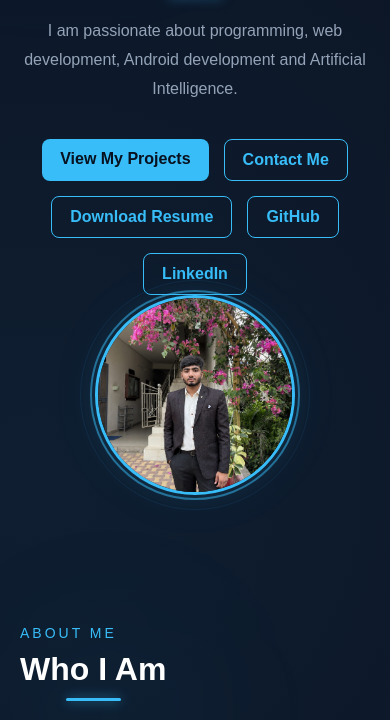
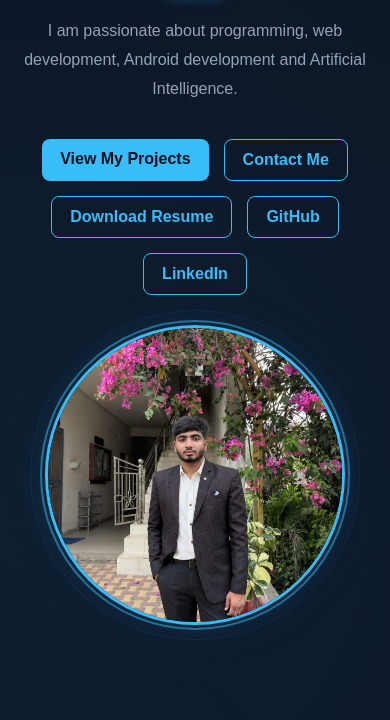
Before and after one commit to as6030461-dev/Aditya, a plain HTML site: page index.html in a window 390 px wide. Shown: the part 380-1100 px from the top of the page. Drawn offline with Linux system fonts and the light colour scheme.

Commit message:
Update style.css

```diff
--- a/style.css
+++ b/style.css
@@ -1412,3 +1412,44 @@ section::before {
     background: #25D366;
     color: #ffffff;
 }
+/* Mobile Hero Image Fix */
+
+@media (max-width: 768px) {
+
+    .hero {
+        display: flex;
+        flex-direction: column;
+        align-items: center;
+        text-align: center;
+    }
+
+    .hero-text {
+        width: 100%;
+        display: flex;
+        flex-direction: column;
+        align-items: center;
+    }
+
+    .hero-image {
+        width: 100%;
+        display: flex;
+        justify-content: center;
+        align-items: center;
+        margin: 30px auto 0;
+    }
+
+    .profile-circle {
+        width: 300px;
+        height: 300px;
+        margin: 0 auto;
+    }
+
+    .profile-circle img {
+        width: 100%;
+        height: 100%;
+        object-fit: cover;
+        object-position: center;
+        display: block;
+    }
+
+}
```
